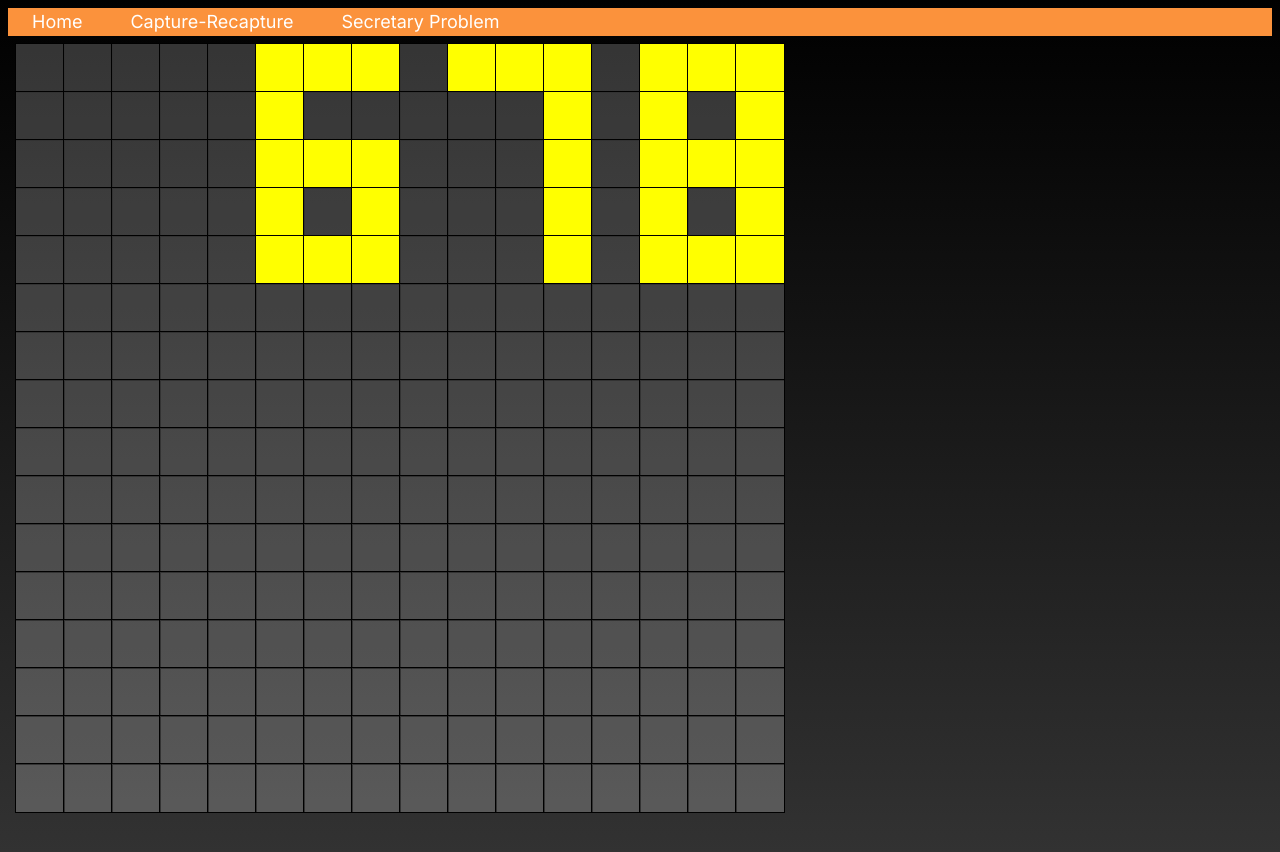
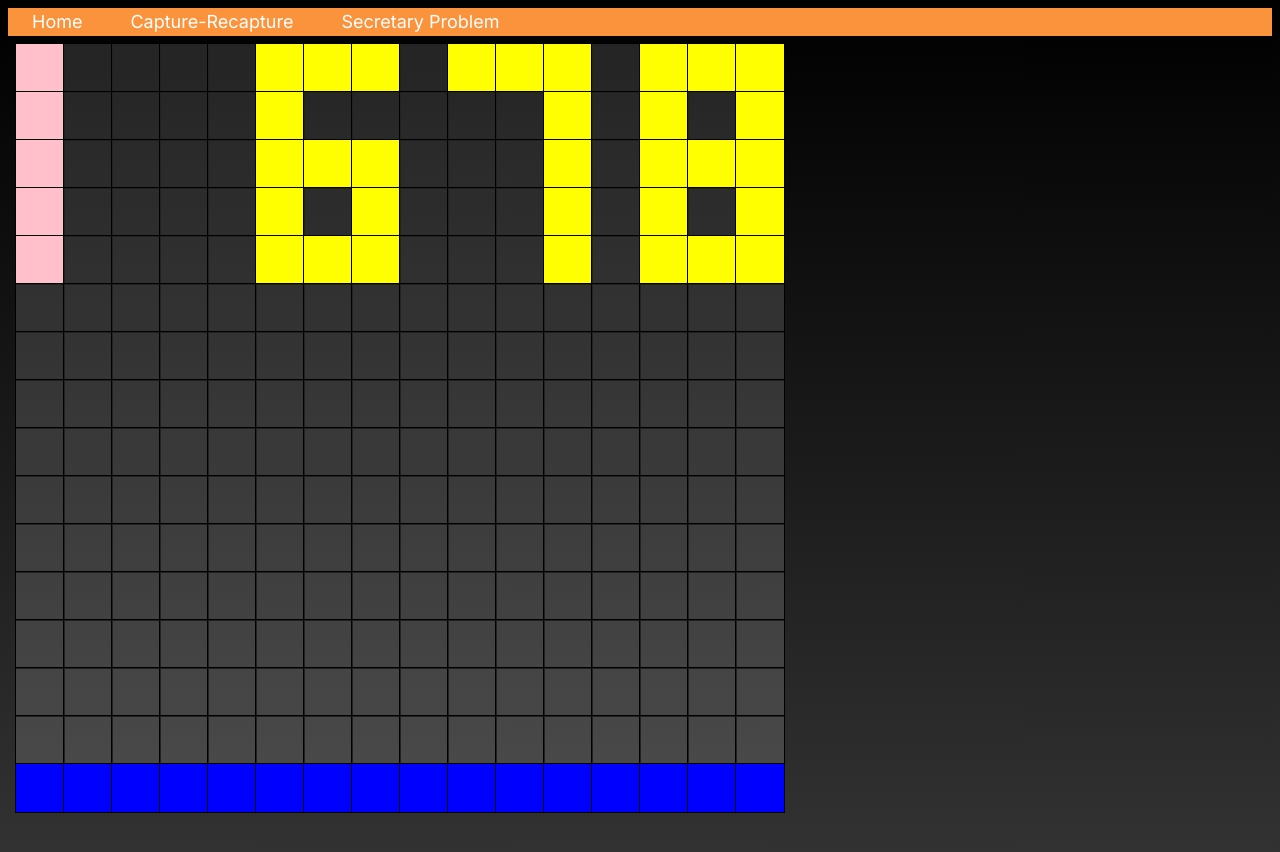
Before and after one commit to jduffey/personal-portfolio-website, a Next.js app: page /base-fee in a window 1280 px wide. Built offline with nearby package versions, Linux system fonts and the light colour scheme.

Commit message:
Display a few more things for testing

```diff
--- a/app/(data-viz-sims)/base-fee/page.js
+++ b/app/(data-viz-sims)/base-fee/page.js
@@ -21,28 +21,6 @@ const square = (row, col, bgColor) => {
 export default function BaseFee() {
     const digitsString = '678';
 
-    const generateGrid = () => {
-        const grid = [];
-
-        for (let row = 0; row < gridSize; row++) {
-            const rowElements = [];
-
-            for (let col = 0; col < gridSize; col++) {
-                const color = '#FFF3';
-
-                const thisSquare = square(row, col, color);
-
-                rowElements.push(thisSquare);
-            }
-
-            grid.push(rowElements);
-        }
-
-        return grid;
-    };
-
-    const grid = generateGrid();
-
     const digitWidth = 3;
     const digitHeight = 5;
 
@@ -63,14 +41,25 @@ export default function BaseFee() {
         }
     }
 
-    const finalGrid = grid.map((row, rowIndex) => {
-        const newRow = row.map((cell, colIndex) => {
+    // no new block indicator, top left
+    for (let i = 0; i < 5; i++) {
+        onGrid[i][0] = { on: true, color: 'pink' };
+    }
+
+    // bottom row
+    for (let i = 0; i < gridSize; i++) {
+        onGrid[gridSize - 1][i] = { on: true, color: 'blue' };
+    }
+
+    const finalGrid = onGrid.map((row, rowIndex) => {
+        const newRow = row.map((_, colIndex) => {
             const thisSquare = onGrid[rowIndex][colIndex];
-            if (thisSquare.on) {
-                return square(rowIndex, colIndex, thisSquare.color);
-            } else {
-                return cell;
-            }
+            return square(
+                rowIndex,
+                colIndex,
+                thisSquare.on
+                    ? thisSquare.color
+                    : '#FFF2');
         });
 
         return <div
```
